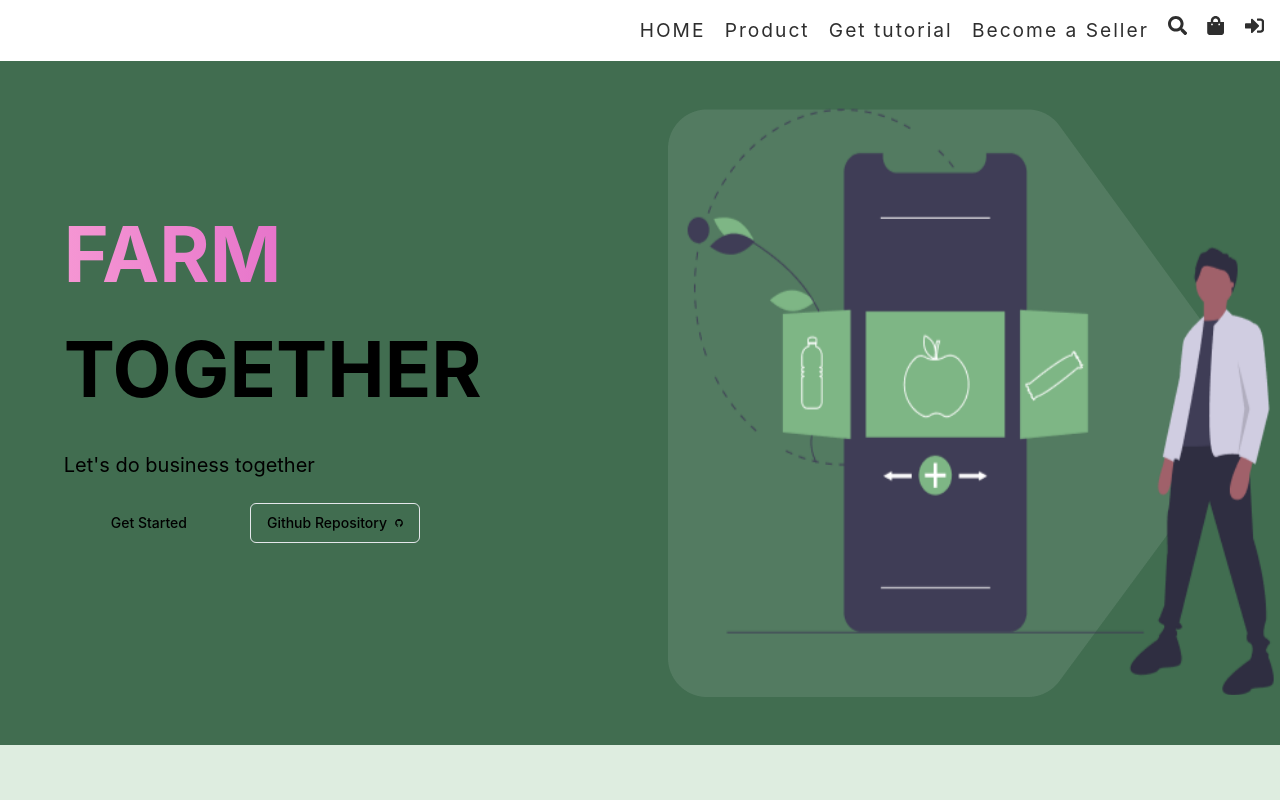
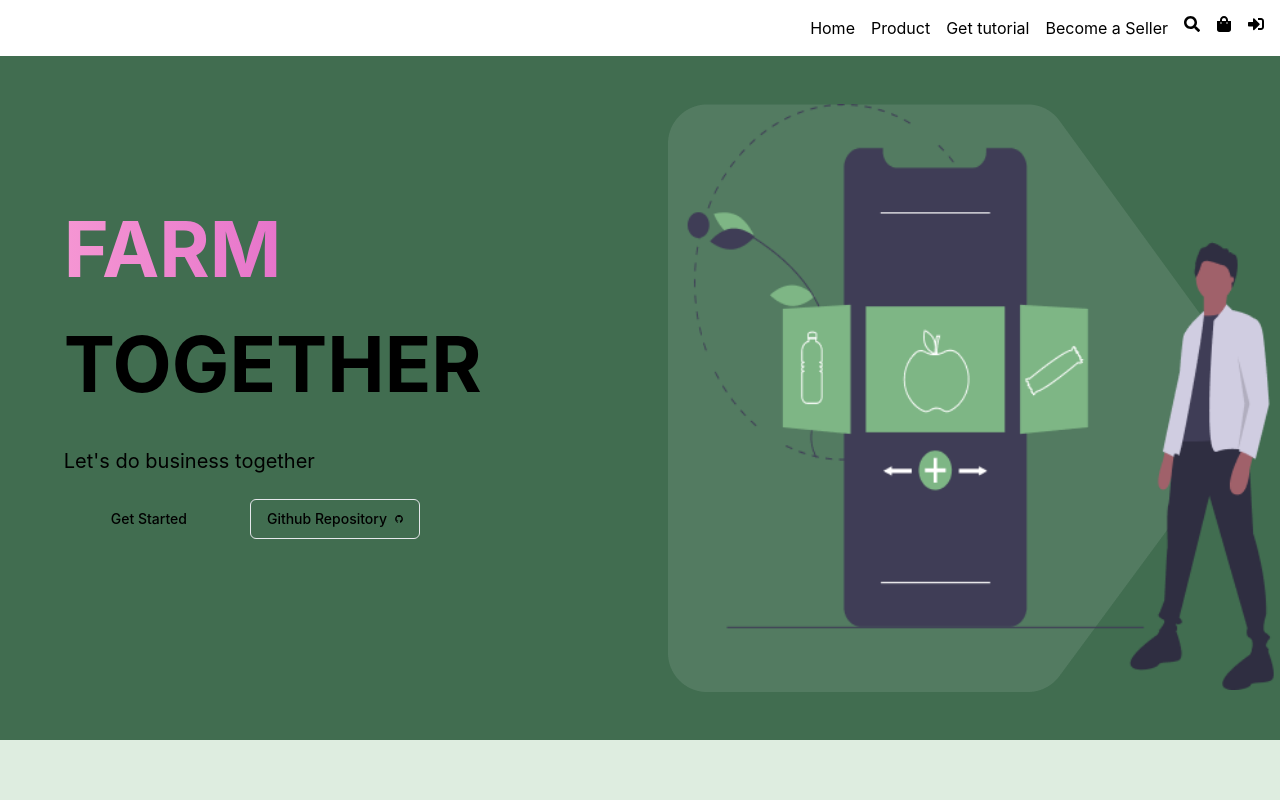
Before and after one commit to naraynabhay/mernstack-2024, a React (Vite) app: page / in a window 1280 px wide. Shown: the top 800 px of the page. Built offline with nearby package versions, Linux system fonts and the light colour scheme; no server answers.

Commit message:
header-update

```diff
--- a/src/components/header.tsx
+++ b/src/components/header.tsx
@@ -12,9 +12,10 @@ import { signOut } from "firebase/auth";
 import { auth } from "../firebase";
 import toast from "react-hot-toast";
 import { useEffect } from "react";
-import sellerimg from "../assets/seller1.jpg";
-
+import { MdProductionQuantityLimits } from "react-icons/md";
+import { IoHomeSharp } from "react-icons/io5";
 import { MdOutlineOndemandVideo } from "react-icons/md";
+import { GiSellCard } from "react-icons/gi";
 
 interface PropsType {
   user: User | null;
@@ -49,21 +50,30 @@ const Header = ({ user }: PropsType) => {
   return (
     <nav className="header">
       <Link onClick={() => setIsOpen(false)} to={"/"}>
-        HOME
+      {windowWidth < 800 ? (
+       <div > <IoHomeSharp /><span className="text-xs">home</span></div>
+      ) : (
+        "Home "
+      )}
       </Link>
       <Link onClick={() => setIsOpen(false)} to={"/product"}>
-        Product
+      {windowWidth < 800 ? (
+        <div > <MdProductionQuantityLimits /> <span className="text-xs">product</span></div>
+      ) : (
+        "Product "
+      )}
       </Link>
       <Link onClick={() => setIsOpen(false)} to={"/farmer"}>
       {windowWidth < 500 ? (
-        <MdOutlineOndemandVideo className="inline-block mr-2" />
+        <div ><MdOutlineOndemandVideo className="inline-block mr-2" /><span className="text-xs">tutorial</span></div>
       ) : (
         "Get tutorial"
       )}
       </Link>
       <Link onClick={() => setIsOpen(false)} to={"/seller"}>
       {windowWidth < 500 ? (
-        <img src={sellerimg} alt="seller" className="color-black-200  w-[79px]  h-[29px]" />
+
+       <div ><GiSellCard /><span className="text-xs">seller</span></div>
       ) : (
         "Become a Seller"
       )}
--- a/src/styles/app.scss
+++ b/src/styles/app.scss
@@ -65,12 +65,14 @@ $color3: rgb(0, 104, 136);
 }
 
 .header {
-  @include flex(row, flex-end, stretch, 1.2rem);
+  @include flex(row, flex-end, stretch, 1rem);
   padding: 1rem;
+  padding-left: 0.5rem;
+  ga
   a {
     color: $color2;
-    letter-spacing: 2px;
-    font-size: 1.2rem;
+    letter-spacing: 1px;
+    font-size: 1rem;
 
     &:hover {
       color: $color3;
```
